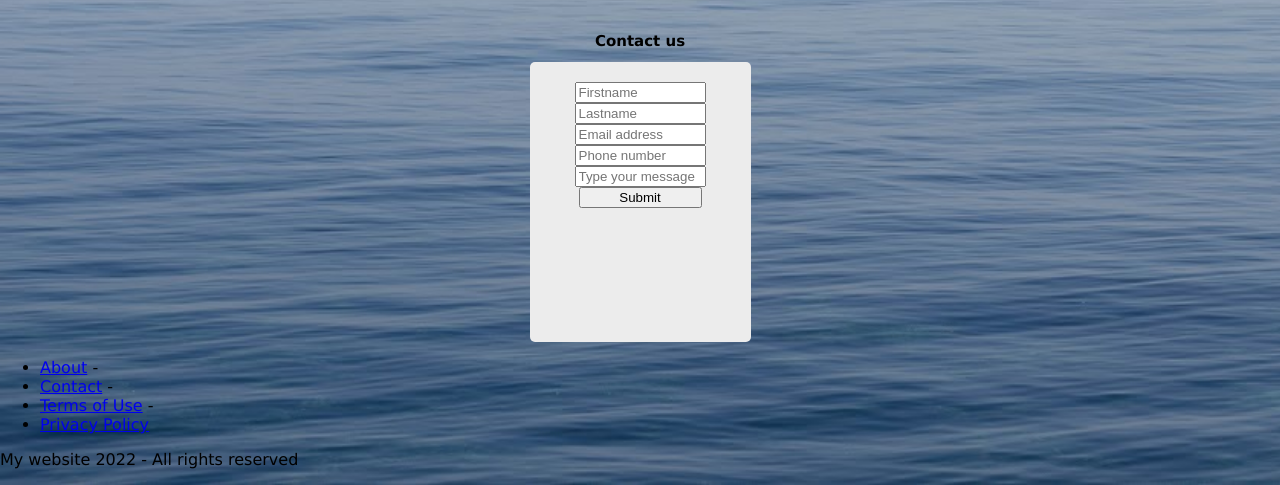
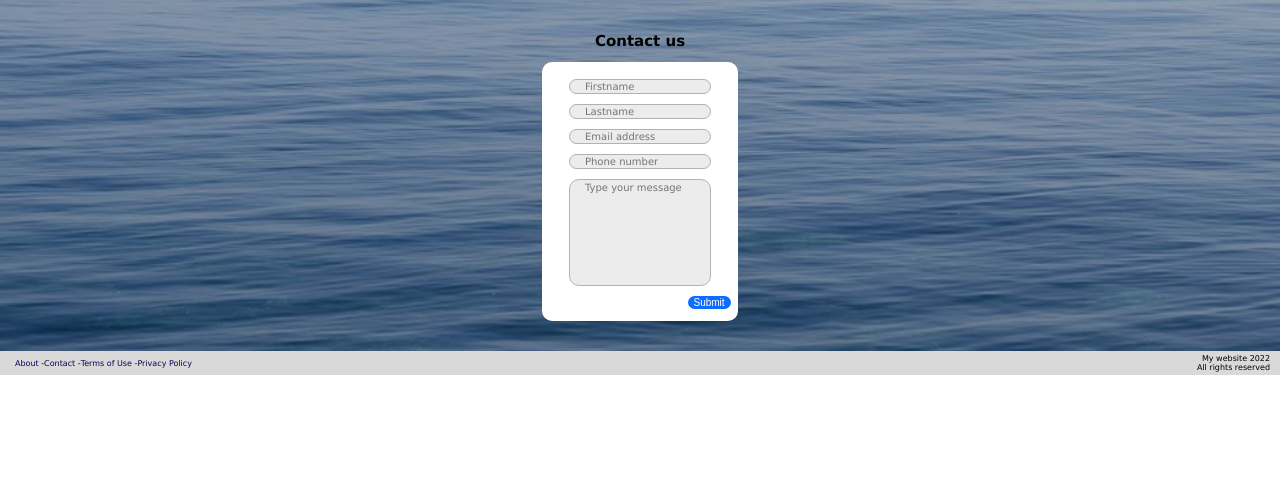
Before and after one commit to morganeMjk/Exercice_maquettage, a website: page index_maquette.html in a window 1280 px wide. Shown: the part 473-958 px from the top of the page. After the commit the page ends 848 px from the top, so only its background shows below. Drawn offline with Linux system fonts and the light colour scheme.

Commit message:
Modification de la mise en package
Modification de body, box, contact, footer, header et nav

```diff
--- a/index_maquette.html
+++ b/index_maquette.html
@@ -46,27 +46,31 @@
         </div>
         <section class="contact">
             <h2 class="contact__titre">Contact us</h2>
-            <form method="post" action="traintement.php" class="contact__formulaire">
-                <fieldset>
+            <form method="post" action="traintement.php">
+                <fieldset class="contact__formulaire">
                     <input type="text" name="firstname" id="firstname" placeholder="Firstname" class="contact__formulaire__input">
                     <input type="text" name="lastname" id="lastname" placeholder="Lastname" class="contact__formulaire__input">
                     <input type="email" name="email" id="email" placeholder="Email address" class="contact__formulaire__input">
                     <input type="tel" name="phone" id="phone" placeholder="Phone number" maxlength="10" class="contact__formulaire__input">
-                    <input type="text" name="message" id="message" placeholder="Type your message" class="contact__formulaire__input">
-                    <button type="button" class="contact__formulaire__input">Submit</button>
+                    <textarea name="message" id="message" cols="18" rows="8" placeholder="Type your message" class="contact__formulaire__input"></textarea>
+                    <button type="button" class="contact__formulaire__submit">Submit</button>
                 </fieldset>
             </form>
         </section>
     </main>
 
-    <footer>
-        <ul>
-            <li><a href="#">About</a> - </li>
-            <li><a href="#">Contact</a> - </li>
-            <li><a href="#">Terms of Use</a> - </li>
-            <li><a href="#">Privacy Policy</a></li>
+    <footer class="footer">
+        <ul class="footer__ul">
+            <li class="footer__ul__li"><a href="#" class="footer__ul__a">About</a> - </li>
+            <li class="footer__ul__li"><a href="#" class="footer__ul__a"> Contact</a> - </li>
+            <li class="footer__ul__li"><a href="#" class="footer__ul__a"> Terms of Use</a> - </li>
+            <li class="footer__ul__li"><a href="#" class="footer__ul__a"> Privacy Policy</a></li>
         </ul>
-        <p>My website 2022 - All rights reserved</p>
+        <div class="footer__rights">
+            <p class="footer__rights__p">My website 2022</p>
+            <p class="footer__rights__p separation">-</p>
+            <p class="footer__rights__p">All rights reserved</p>
+        </div>
     </footer>
 </body>
 </html>
--- a/scss/layout/_body.scss
+++ b/scss/layout/_body.scss
@@ -6,4 +6,5 @@ body {
     background-image: url(../image/fond.jpg);
     background-repeat: no-repeat;
     background-size: cover;
+    font-size: 10px;
 }
--- a/scss/layout/_box.scss
+++ b/scss/layout/_box.scss
@@ -16,6 +16,10 @@
             border-radius: 5px;
             box-shadow: 2px 2px 2px grey;
 
+                &__logo {
+                    font-size : 40px;
+                }
+
                 &__texte{
                     text-align: center;
                     width: 70%;
@@ -23,13 +27,9 @@
                     &__titre {
                         font-size: 14px;
                     }
-                    &__p {
-                        font-size: 10px;
-                    }
                 }
 
                 &__logo {
-                    font-size: 39px;
                     color : #0D6EFD;
                 }
 
--- a/scss/layout/_contact.scss
+++ b/scss/layout/_contact.scss
@@ -3,28 +3,47 @@
 
         &__titre {
             text-align: center;
-            font-size: 15px;
             font-weight: bold;
         }
+
         &__formulaire {
             width: 181px;
             height: 240px;
             margin: auto;
-            background-color: #ECECEC;
-            border-radius: 5px;
-            padding: 20px;
+            background-color: white;
+            border-radius: 10px;
+            padding-top: 12px;
+            display: flex;
+            flex-direction: column;
+            align-items: center;
+            justify-content: space-around;
+            border: none;
 
                 &__input {
                     width: 123px;
+                    background-color: #ECECEC;
+                    border: 1px solid #B1B1B1;
+                    border-radius: 60px;
+                    padding-left: 15px;
+                    font-size: 10px;
+                    font-family: Verdana, Geneva, Tahoma, sans-serif;
+                }
+
+                &__submit {
+                background-color: #0D6EFD;
+                border: none;
+                color: white;
+                border-radius: 60px;
+                width: 43px;
+                text-align: center;
+                align-self: flex-end;
+                font-size: 10px;
                 }
         }
-
 }
 
-fieldset {
-    display: flex;
-    flex-direction: column;
-    align-items: center;
-    padding: 0px;
-    border: none;
+#message {
+    border-radius: 10px;
+    height: 101px;
+    resize: none;
 }
--- /dev/null
+++ b/scss/layout/_footer.scss
@@ -0,0 +1,38 @@
+.footer {
+    height: 24px;
+    display: flex;
+    justify-content: space-between;
+    font-size: 8px;
+    background-color: #D9D9D9;
+    margin-top: 30px;
+
+    &__ul {
+        display: flex;
+        padding-left: 15px;
+
+        &__li {
+            list-style: none;
+        }
+
+        &__a {
+            color: #0C0054;
+            text-decoration: none;
+        }
+    }
+
+    &__rights {
+        text-align: right;
+        padding-right: 10px;
+        display: flex;
+        flex-direction: column;
+        justify-content: center;
+
+        &__p {
+            margin: 0px;
+        }
+    }
+}
+
+.separation {
+    display: none;
+}
--- a/scss/layout/_header.scss
+++ b/scss/layout/_header.scss
@@ -3,11 +3,11 @@
         &__titre {
             text-align: center;
             color: white;
-            font-size: 15px;
             font-weight: bold;
             display: flex;
             align-items: center;
             padding: 0px 40px;
+            font-size: 15px;
         }
 
         &__input {
--- a/scss/layout/_nav.scss
+++ b/scss/layout/_nav.scss
@@ -8,19 +8,19 @@
     justify-content: space-between;
 
     &__logo {
-        font-size: 12px;
         font-weight: bold;
         margin-left: 40px;
+        font-size: 12px;
     }
 
     &__bouton {
         height: 15px;
-        width: 60px;
+        width: 57px;
         margin-right: 40px;
-        font-size: 10px;
         background-color: #0D6EFD;
         border-radius: 30px;
         border: none;
         color: white;
+        font-size: 10px;
     }
 }
--- a/scss/main.scss
+++ b/scss/main.scss
@@ -1 +1 @@
-@import 'layout/nav' , 'layout/header' , 'layout/box' , 'layout/body' , 'layout/contact'
+@import 'layout/nav' , 'layout/header' , 'layout/box' , 'layout/body' , 'layout/contact' , 'layout/footer'
```
Also changed, not shown: package.json (added, +21 -0 lines), css/style.css, image/Capture d’écran du 2022-11-30 15-31-45.png (deleted), image/Capture d’écran du 2022-12-09 16-26-55.png (added), image/Capture d’écran du 2022-12-09 16-34-18.png (added), image/icone.png (deleted), image/maquette1.png (deleted), 1 other file.
